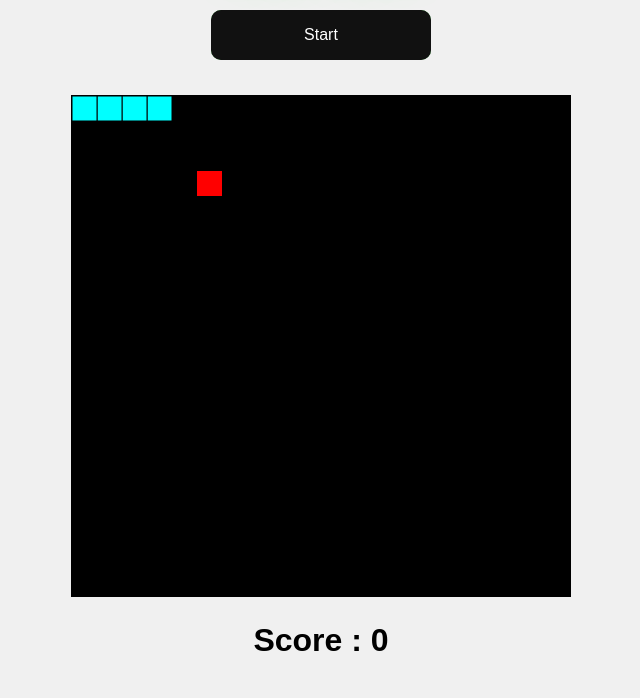
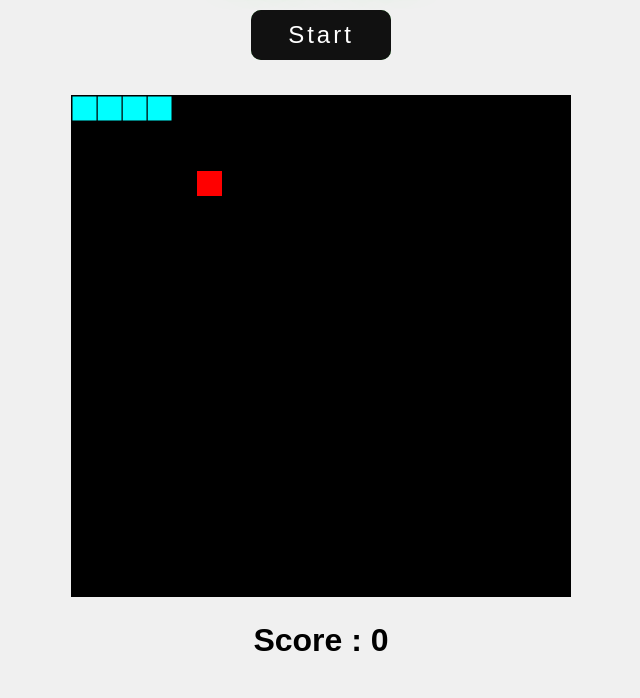
Before and after one commit to Vishnu-D-2002/Snake-Game, a plain HTML site: page index.html in a window 1280 px wide. Shown: the part 102-800 px from the top of the page, without its empty margins (319-959 px from the left). Drawn offline with Linux system fonts and the light colour scheme.

Commit message:
btn size

```diff
--- a/app.css
+++ b/app.css
@@ -32,7 +32,8 @@ h1 {
 
 button {
     padding: 10px 20px;
-    font-size: 16px;
+    font-size: 1.5rem;
+    letter-spacing: 3px;
     cursor: pointer;
     border-radius: 8px;
     margin: 3%;
@@ -71,7 +72,7 @@ button {
  }
 
 .glow-on-hover {
-    width: 220px;
+    width: 140px;
     height: 50px;
     border: none;
     outline: none;
```
